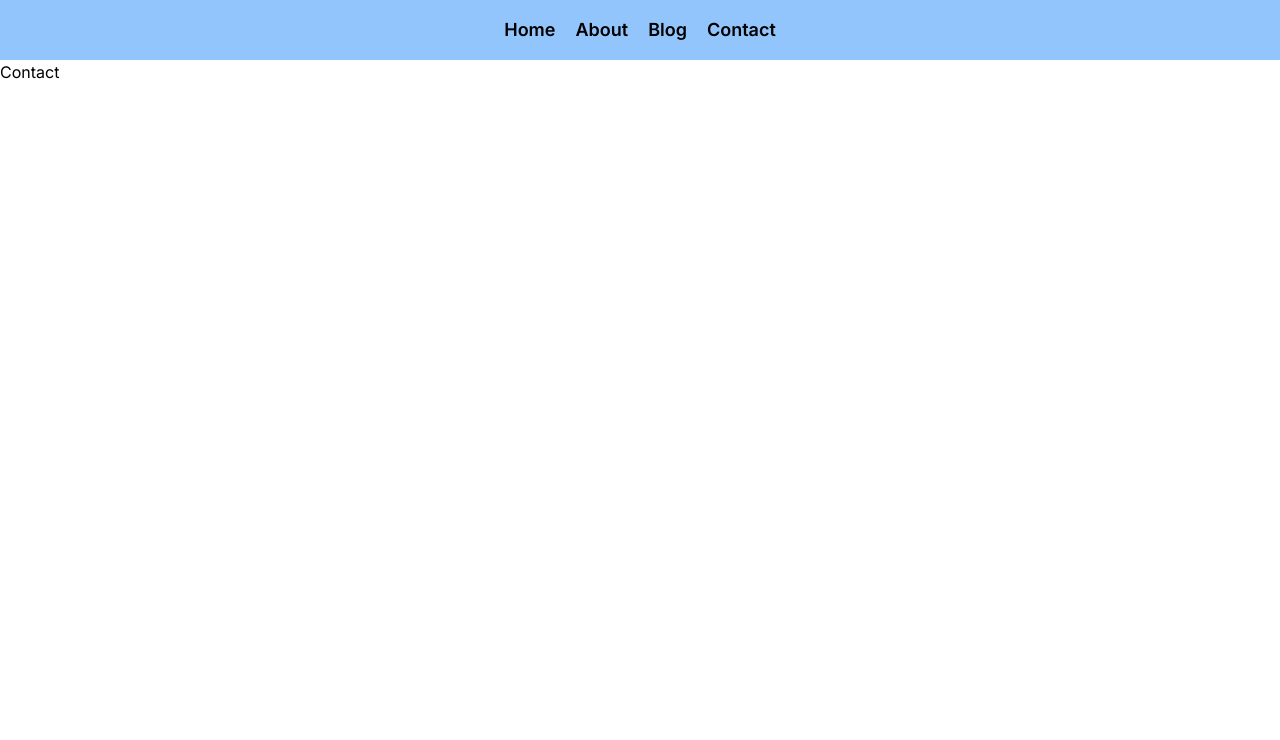
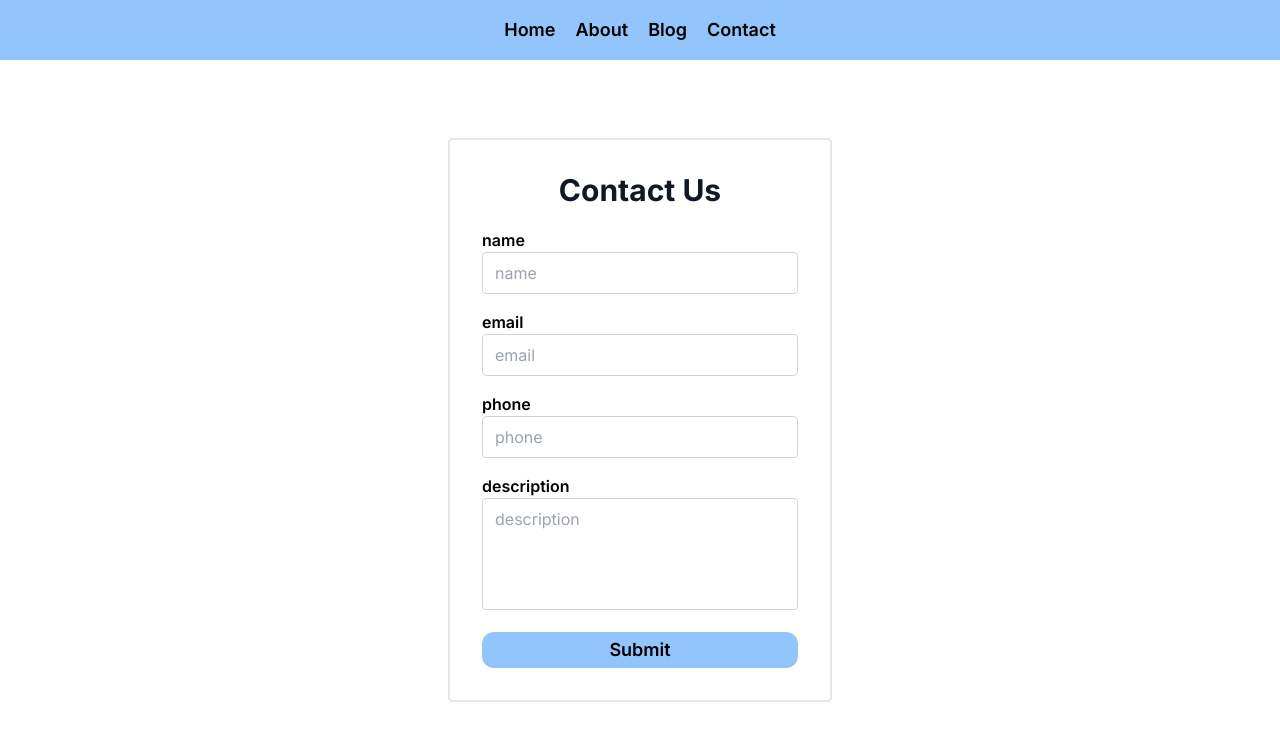
Before and after one commit to vivek3454/hunting-coders, a Next.js app: page /contact in a window 1280 px wide. Shown: the top 740 px of the page. Built offline with nearby package versions, Linux system fonts and the light colour scheme.

Commit message:
created contact page

```diff
--- a/src/app/contact/page.js
+++ b/src/app/contact/page.js
@@ -1,10 +1,57 @@
-import React from 'react'
+"use client"
+import React, { useState } from 'react'
 
 const Contact = () => {
+  const [userInfo, setUserInfo] = useState({ name: "", email: "", phone: "", desc: "" });
+
+  const handleOnChange = (e) => {
+    setUserInfo({ ...userInfo, [e.target.name]: e.target.value });
+  }
+
+  const handleFormSubmit = async (e) => {
+    e.preventDefault();
+    try {
+      await fetch('http://localhost:3000/api/contact/', {
+        method: 'POST',
+        headers: {
+          'Content-type': 'application/json'
+        },
+        body: JSON.stringify(userInfo)
+      });
+      setUserInfo({ name: "", email: "", phone: "", desc: "" });
+
+    } catch (error) {
+      console.log(error.message);
+    }
+
+  }
   return (
-    <>
-      <div>Contact</div>
-    </>
+    <section className="w-full h-[90vh] flex justify-center items-center">
+      <div className=" rounded border-2 p-8 w-96">
+        <h2 className="text-gray-900 text-3xl font-bold text-center mb-5">Contact Us</h2>
+        <form action="" onSubmit={handleFormSubmit}>
+          <div className="relative mb-4">
+            <label htmlFor="name" className='font-semibold'>name</label>
+            <input type="text" onChange={handleOnChange} value={userInfo.name} required id='name' name="name" placeholder='name' className="w-full bg-white rounded border border-gray-300 focus:border-blue-500 focus:ring-2 text-base outline-none text-gray-700 py-1 px-3 leading-8 transition-colors duration-200 ease-in-out" />
+          </div>
+          <div className="relative mb-4">
+            <label htmlFor="email" className='font-semibold'>email</label>
+            <input type="email" onChange={handleOnChange} value={userInfo.email} required id='email' name="email" placeholder='email' className="w-full bg-white rounded border border-gray-300 focus:border-blue-500 focus:ring-2 text-base outline-none text-gray-700 py-1 px-3 leading-8 transition-colors duration-200 ease-in-out" />
+          </div>
+          <div className="relative mb-4">
+            <label htmlFor="phone" className='font-semibold'>phone</label>
+            <input type="text" onChange={handleOnChange} value={userInfo.phone} required id='phone' name="phone" placeholder='phone' autoComplete='false' className="w-full bg-white rounded border border-gray-300 focus:border-blue-500 focus:ring-2 text-base outline-none text-gray-700 py-1 px-3 leading-8 transition-colors duration-200 ease-in-out" />
+          </div>
+          <div className="relative mb-4">
+            <label htmlFor="desc" className='font-semibold'>description</label>
+            <textarea onChange={handleOnChange} value={userInfo.desc} required id='desc' name='desc' placeholder='description' className="w-full bg-white resize-none h-28 rounded border border-gray-300 focus:border-blue-500 focus:ring-2 text-base outline-none text-gray-700 py-1 px-3 leading-8 transition-colors duration-200 ease-in-out" ></textarea>
+          </div>
+          <div className='flex justify-center'>
+            <button type='submit' className="bg-blue-300 font-semibold active:bg-blue-300 border-0 w-full py-1 px-8 focus:outline-none hover:bg-blue-200 rounded-xl text-lg">Submit</button>
+          </div>
+        </form>
+      </div>
+    </section>
   )
 }
 
```
